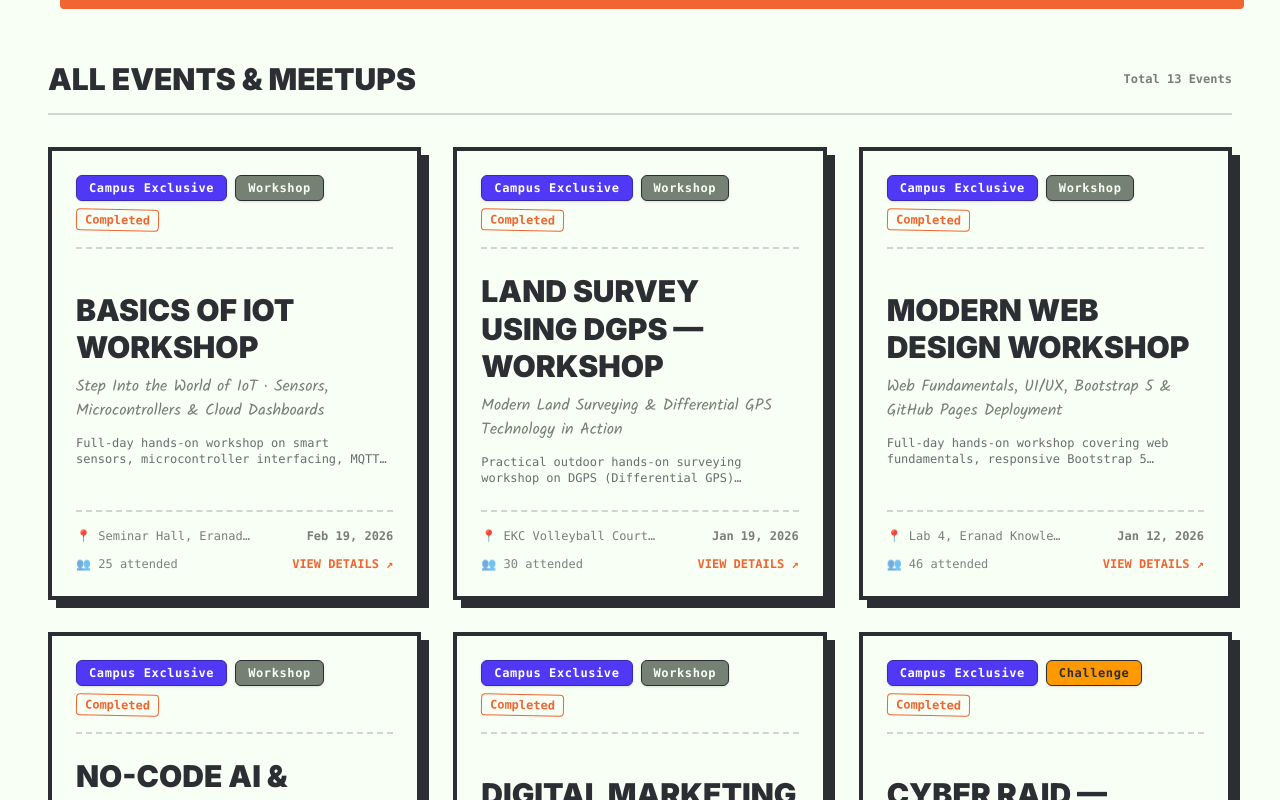
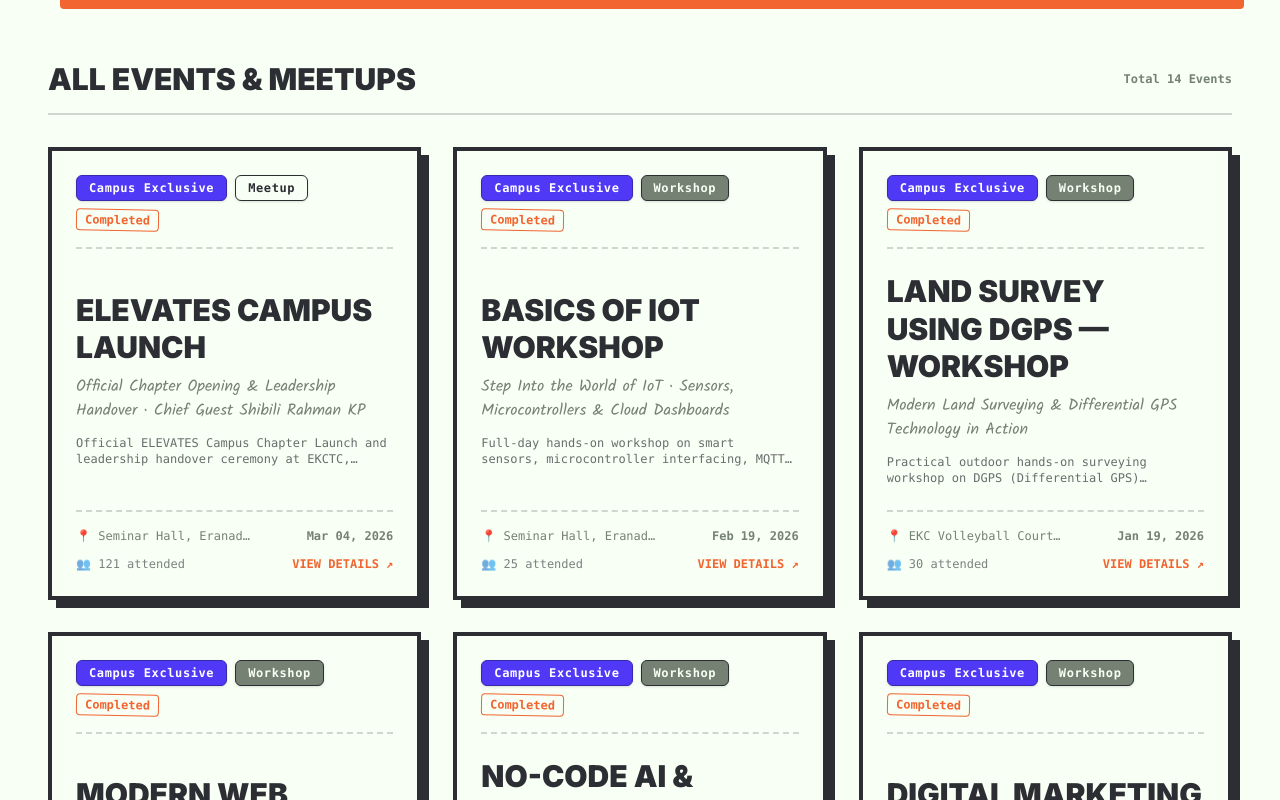
Before and after one commit to Elevates-Foundation/Elevates-web, a Next.js app: page /events in a window 1280 px wide. Shown: the part 1015-1815 px from the top of the page. Built offline with nearby package versions, Linux system fonts and the light colour scheme.

Commit message:
feat(events): add ELEVATES Campus Launch event & fix EventCategory TypeScript union

```diff
--- a/src/components/programs.tsx
+++ b/src/components/programs.tsx
@@ -4,6 +4,7 @@ import Link from "next/link";
 import Doodle from "@/components/doodle";
 
 const PROGRAMS = [
+    { name: "CAMPUS LAUNCH", type: "CHAPTER OPENING", status: "COMPLETED", slug: "elevates-campus-launch-ekctc" },
     { name: "BASICS OF IOT", type: "EMBEDDED & SENSORS", status: "COMPLETED", slug: "basics-of-iot-naval" },
     { name: "DGPS LAND SURVEY", type: "GEOSPATIAL & CIVIL", status: "COMPLETED", slug: "dgps-land-survey-favad" },
     { name: "WEB DESIGN", type: "WORKSHOP & BOOTSTRAP", status: "COMPLETED", slug: "modern-web-design-danish" },
--- a/src/data/chapters/eranad-knowledge-city.ts
+++ b/src/data/chapters/eranad-knowledge-city.ts
@@ -110,6 +110,12 @@ export const eranadKnowledgeCityChapter: Chapter = {
       description: "Hands-on sensor interfacing, microcontroller hardware logic, and cloud dashboard deployment led by Naval K Raj (S2 Cyber).",
     },
     {
+      title: "ELEVATES Campus Launch & Chapter Opening",
+      date: "March 04, 2026",
+      headcount: 121,
+      description: "Official campus chapter launch and leadership handover ceremony with Chief Guest Shibili Rahman KP (Founder & Chairman, RAC Global).",
+    },
+    {
       title: "Celestia CSE Relaunch & 1-Hour Build",
       date: "March 25, 2026",
       headcount: 250,
--- a/src/data/events.ts
+++ b/src/data/events.ts
@@ -1,6 +1,36 @@
 import { EventItem } from "@/types/event";
 
 export const EVENTS: EventItem[] = [
+  {
+    id: "elevates-campus-launch-ekctc",
+    slug: "elevates-campus-launch-ekctc",
+    title: "ELEVATES CAMPUS LAUNCH",
+    tagline: "Official Chapter Opening & Leadership Handover · Chief Guest Shibili Rahman KP",
+    description: "Official ELEVATES Campus Chapter Launch and leadership handover ceremony at EKCTC, featuring Chief Guest Shibili Rahman KP (Founder & Chairman, RAC Global).",
+    fullDescription: "We are thrilled to announce the Elevates Campus Launch Event at Eranad Knowledge City Technical Campus!\n\n📅 March 04, 2026\n⏰ 10:00 AM\n📍 Seminar Hall, EKCTC\n\nWe are honored to welcome Shibili Rahman KP, Founder & Chairman of RAC Global, as our Chief Guest for this special occasion.\n\nThis is not just a launch.\nThis is the beginning of a new era of innovation, leadership, and student-driven impact.\n\nOfficial campus chapter opening and leadership handover ceremony coordinated by Team Elevates.\n\nBe there. Witness the start.\nLet’s Elevate Together. 🔥",
+    format: "Campus Exclusive",
+    category: "Meetup",
+    status: "Completed",
+    startDate: "Mar 04, 2026",
+    endDate: "Mar 04, 2026",
+    startTime: "10:00 AM",
+    endTime: "1:00 PM",
+    isoStartDate: "2026-03-04T10:00:00+05:30",
+    isoEndDate: "2026-03-04T13:00:00+05:30",
+    venue: "Seminar Hall, Eranad Knowledge City Technical Campus (EKCTC)",
+    locationName: "",
+    organizer: [
+      { name: "ELEVATES" }
+    ],
+    hosts: [
+      { name: "Shibili Rahman K P", role: "Chief Guest · Founder & Chairman, RAC Global" },
+      { name: "Team Elevates", role: "Campus Chapter Lead" }
+    ],
+    topics: ["Campus Launch", "Chapter Opening", "Student Leadership", "RAC Global", "Innovation & Impact", "Community Handover"],
+    attendeesCount: 121,
+    coverImage: "/images/events/campus-launch-ekctc.jpeg",
+    featured: true
+  },
   {
     id: "basics-of-iot-naval",
     slug: "basics-of-iot-naval",
--- a/src/types/event.ts
+++ b/src/types/event.ts
@@ -1,5 +1,5 @@
 export type EventFormat = "Open to All" | "Campus Exclusive" | "Invite Only" | "Pre-Invite";
-export type EventCategory = "Workshop" | "Peer Labs" | "Hackathon" | "Meetup" | "Learning Program" | "Challenge";
+export type EventCategory = "Workshop" | "Peer Labs" | "Hackathon" | "Meetup" | "Learning Program" | "Challenge" | "Showcase";
 export type EventStatus = "Upcoming" | "Open" | "Registrations Closed" | "Completed";
 
 export interface EventHost {
```
Also changed, not shown: public/images/events/campus-launch-ekctc.jpeg (added).
